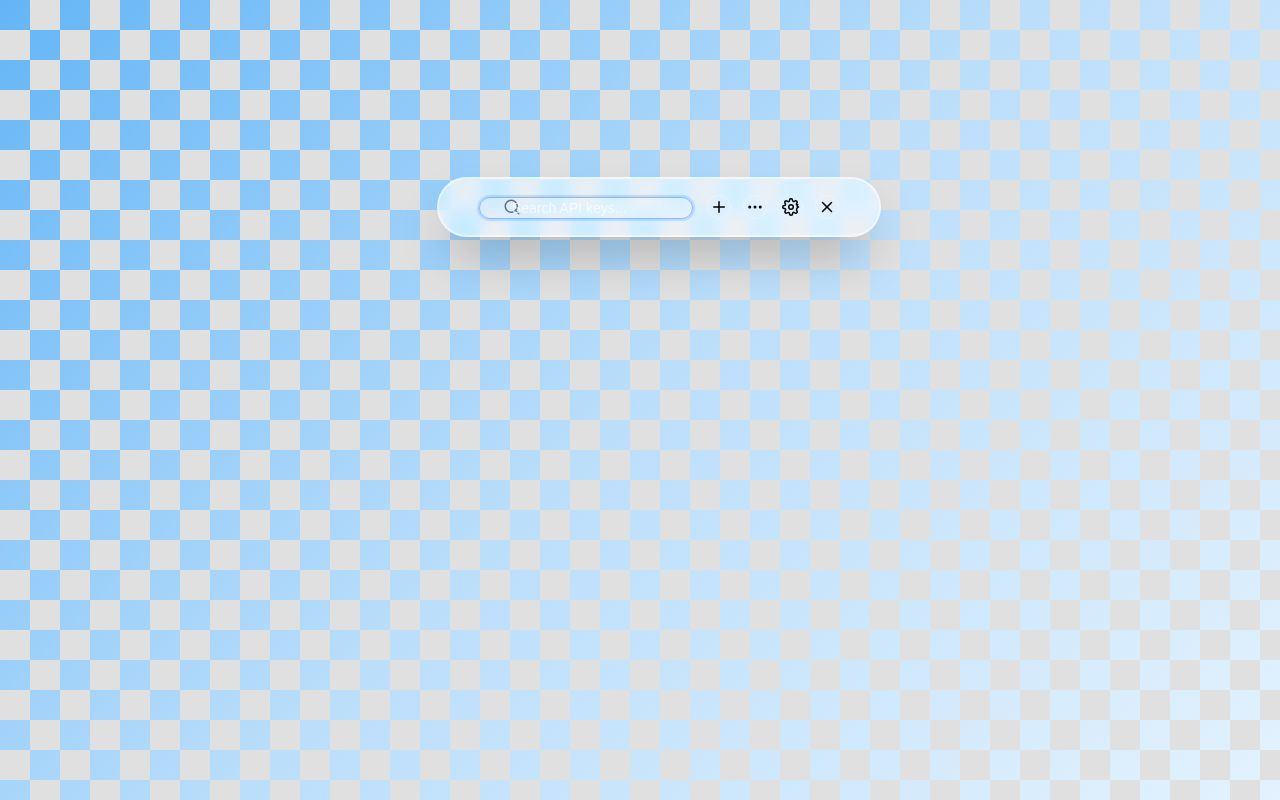
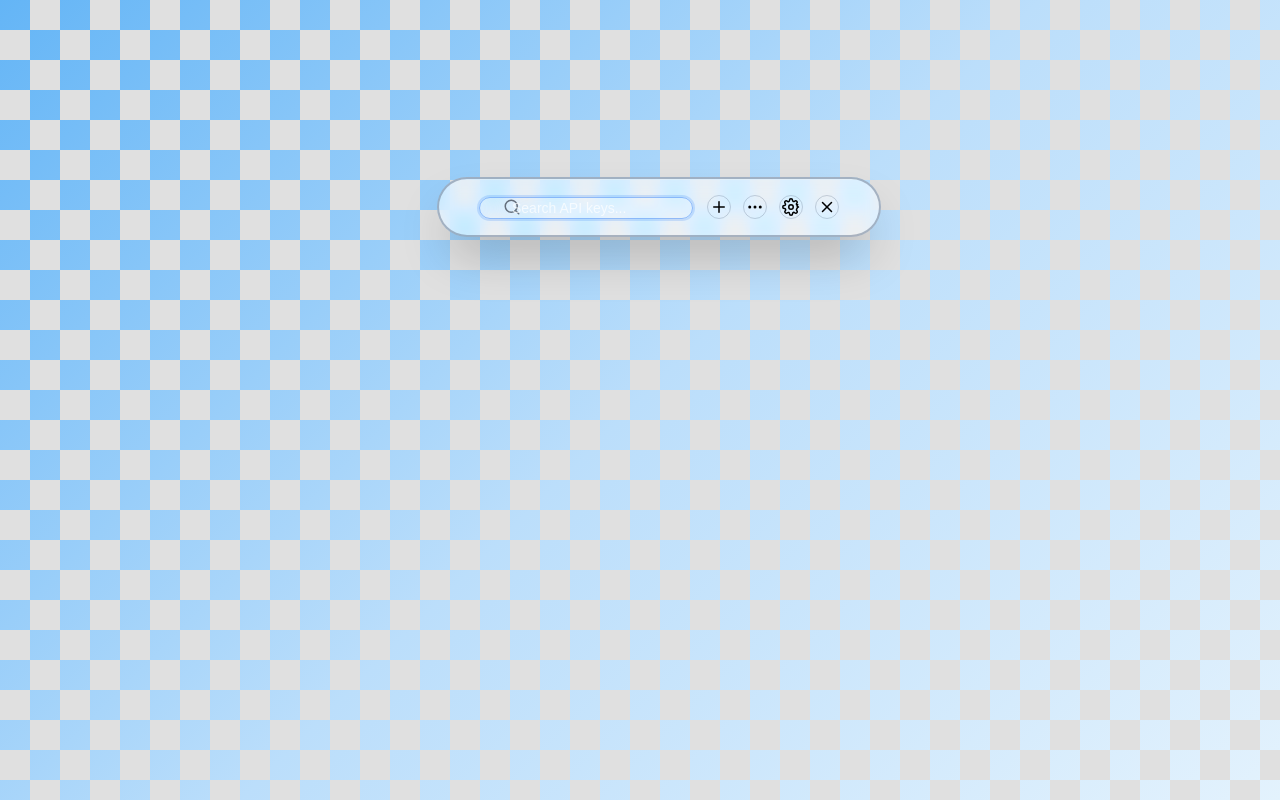
Before and after one commit to blueraincoatli/APIkeyManager, a React (Vite) app: page / in a window 1280 px wide. Shown: the top 800 px of the page. Built offline with nearby package versions, Linux system fonts and the light colour scheme; the HTML template or start-up script is replaced by a standard one.

Commit message:
"优化浅色模式下的边框颜色，使线条在浅色背景下更明显"

```diff
--- a/src/components/FloatingToolbar/FloatingToolbar.css
+++ b/src/components/FloatingToolbar/FloatingToolbar.css
@@ -23,7 +23,7 @@
   border-radius: var(--radius-full);
   box-shadow: var(--shadow-xl);
   background-color: rgba(255, 255, 255, 0.7); /* 更明显的半透明背景 */
-  border: 2px solid rgba(255, 255, 255, 0.5); /* 更明显的边框 */
+  border: 2px solid rgba(100, 116, 139, 0.5); /* 使用深一些的颜色 */
   padding: 0 var(--space-l);
   gap: var(--space-m);
   color: rgba(17, 24, 39, 1);
@@ -169,8 +169,8 @@
 }
 
 .floating-toolbar-button:hover {
-  background-color: rgba(255, 255, 255, 0.2);
-  border-color: rgba(255, 255, 255, 0.5);
+  background-color: rgba(100, 116, 139, 0.1);
+  border-color: rgba(100, 116, 139, 0.7);
 }
 
 .dark .floating-toolbar-button:hover {
--- a/src/components/RadialMenu/RadialMenu.css
+++ b/src/components/RadialMenu/RadialMenu.css
@@ -68,7 +68,7 @@
 .radial-menu-option-button:hover {
   transform: scale(1.08) translateY(-2px);
   box-shadow: var(--shadow-2xl), 0 4px 12px rgba(0, 0, 0, 0.15), 0 0 15px rgba(255, 255, 255, 0.2);
-  border-color: rgba(255, 255, 255, 0.8);
+  border-color: rgba(100, 116, 139, 0.6);
   z-index: 20;
   filter: brightness(1.05);
 }
@@ -158,7 +158,7 @@
   width: 1.5rem; /* 24px */
   height: 1.5rem; /* 24px */
   border-radius: 9999px;
-  border: 2px solid rgba(255, 255, 255, 0.3);
+  border: 2px solid rgba(100, 116, 139, 0.5);
 }
 
 /* Animation states for radial menu items */
@@ -269,6 +269,7 @@
 .radial-menu__item:hover {
   transform: scale(1.1);
   box-shadow: 0 0 20px rgba(59, 130, 246, 0.5);
+  border-color: rgba(100, 116, 139, 0.6);
 }
 
 .radial-menu__icon {
--- a/src/components/SearchResults/SearchResults.css
+++ b/src/components/SearchResults/SearchResults.css
@@ -10,7 +10,7 @@
   overflow: hidden;
   transition: all var(--transition-medium);
   background-color: rgba(255, 255, 255, 0.7); /* 更明显的半透明背景 */
-  border: 2px solid rgba(255, 255, 255, 0.5); /* 更明显的边框 */
+  border: 2px solid rgba(100, 116, 139, 0.5); /* 使用深一些的颜色 */
   /* Force hardware acceleration */
   transform: translateZ(0);
   -webkit-transform: translateZ(0);
--- a/src/styles/tokens.css
+++ b/src/styles/tokens.css
@@ -49,7 +49,7 @@
   /* Glassmorphism tokens */
   --glass-bg-light: rgba(255, 255, 255, 0.85);
   --glass-bg-dark: rgba(30, 41, 59, 0.85);
-  --glass-border-light: rgba(255, 255, 255, 0.3);
+  --glass-border-light: rgba(100, 116, 139, 0.3);
   --glass-border-dark: rgba(100, 116, 139, 0.3);
   --glass-blur: blur(24px) saturate(160%);
   --glass-blur-light: blur(16px) saturate(140%);
```
